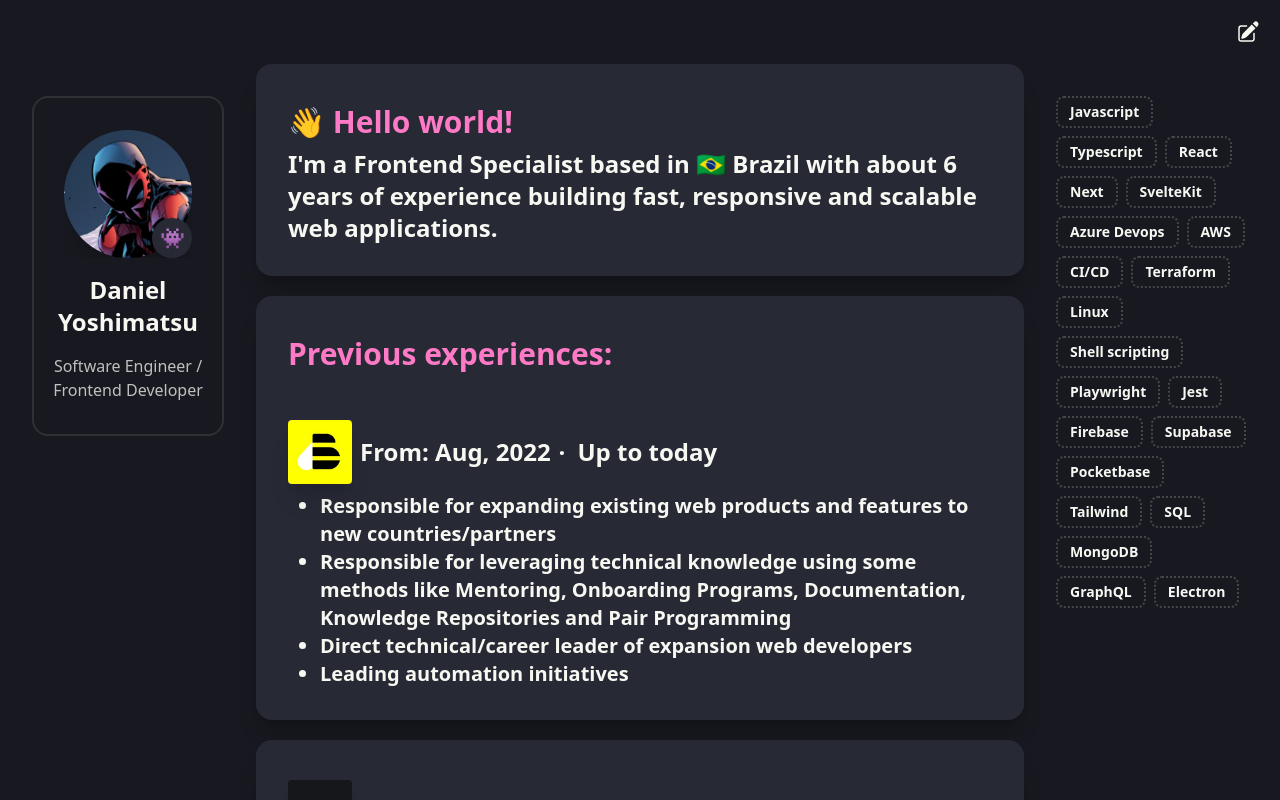
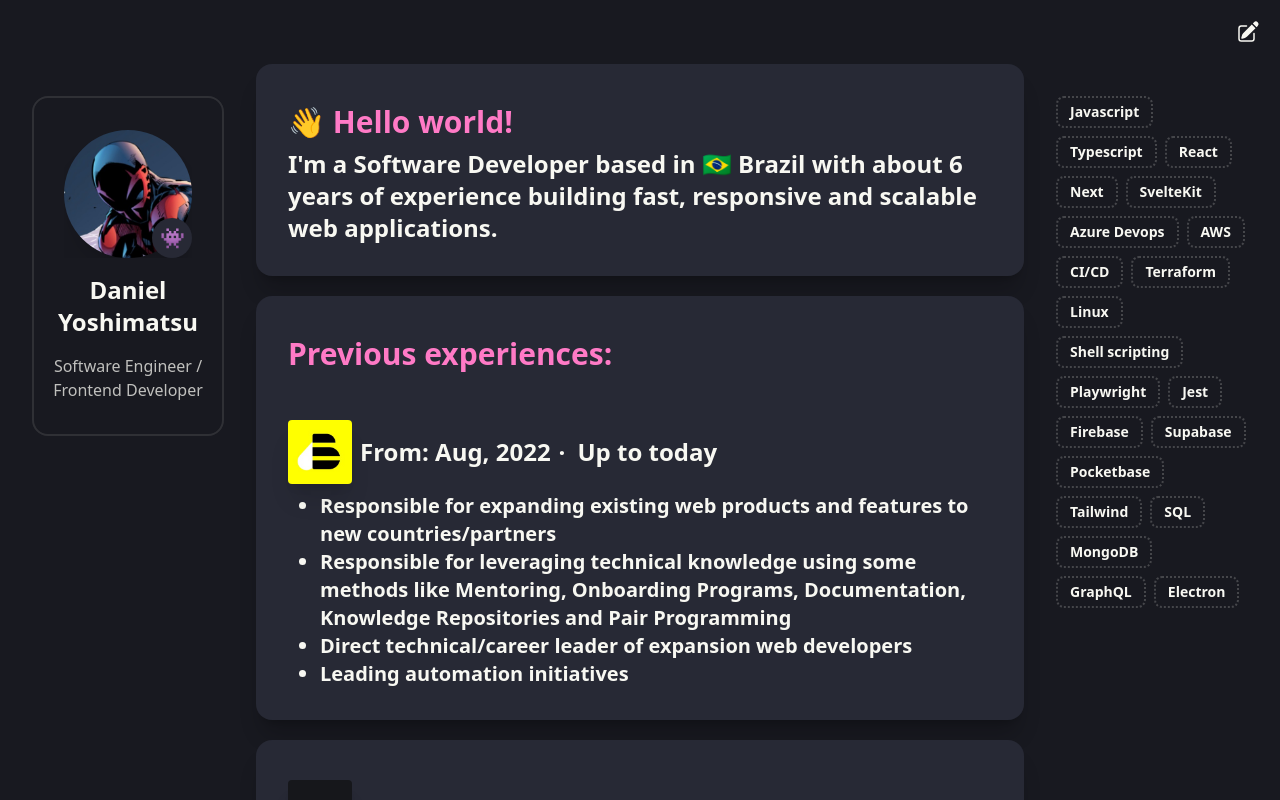
Before and after one commit to yoshimatsudev/skit-resume, a SvelteKit app: page / in a window 1280 px wide. Shown: the top 800 px of the page. Built offline with nearby package versions, Linux system fonts and the light colour scheme.

Commit message:
um pouco de humildade

```diff
--- a/src/routes/+page.svelte
+++ b/src/routes/+page.svelte
@@ -94,7 +94,7 @@
 									&#x1F44B; Hello world!
 								</h2>
 								<h2 class="card-title text-2xl">
-									I'm a Frontend Specialist based in &#127463;&#127479; Brazil with about 6 years of
+									I'm a Software Developer based in &#127463;&#127479; Brazil with about 6 years of
 									experience building fast, responsive and scalable web applications.
 								</h2>
 							</div>
```
